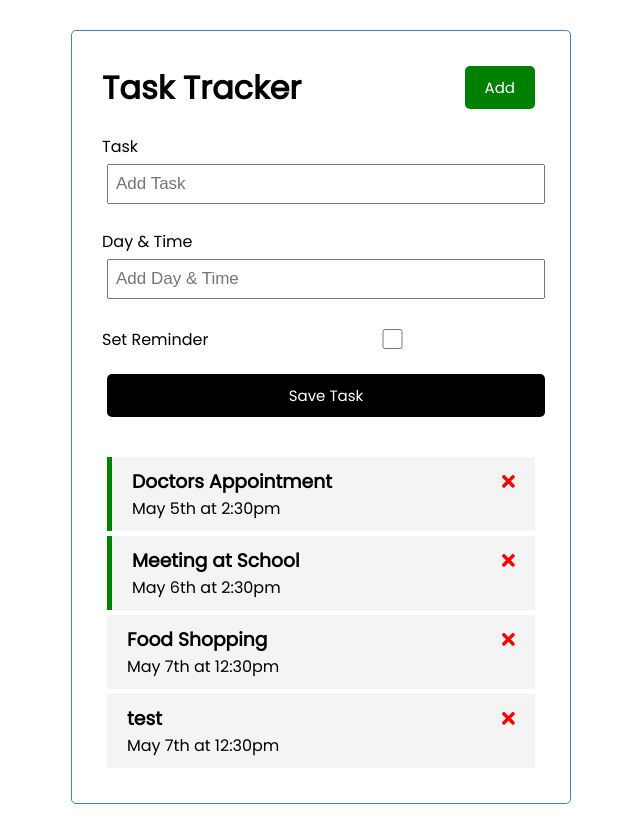
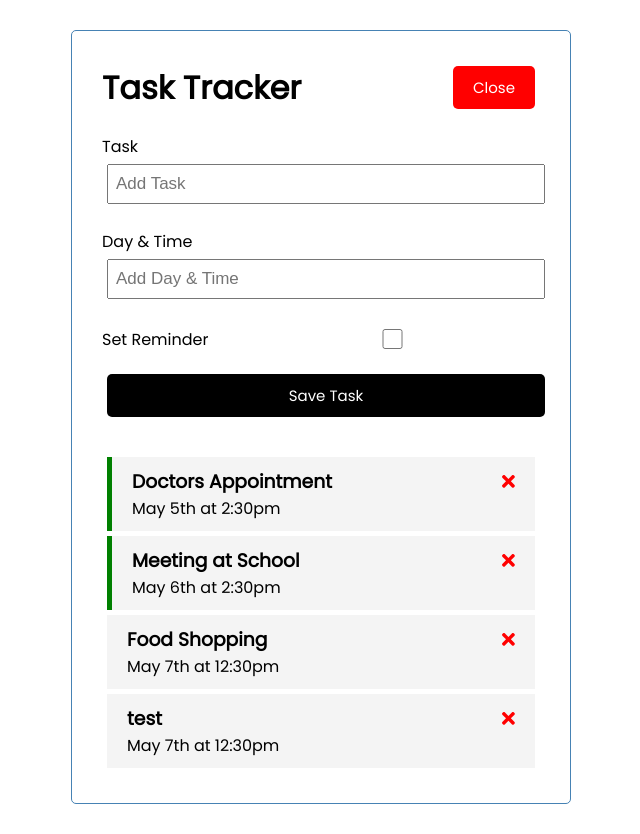
Before and after one commit to Hamsiny/Angular_Task_Tracker_Demo, an Angular app: page / in a window 1280 px wide. Both pictures are taken after a click on the button "Add". Shown: the whole page, without its empty margins (319-959 px from the left). Built offline with nearby package versions, Linux system fonts and the light colour scheme; data requests are answered from the project's data file.

Commit message:
add ui service to toggle showing add task component or not

```diff
--- a/src/app/components/add-task/add-task.component.html
+++ b/src/app/components/add-task/add-task.component.html
@@ -1,4 +1,4 @@
-<form class="add-form" (ngSubmit)="onSubmit()">
+<form *ngIf="showAddTask" class="add-form" (ngSubmit)="onSubmit()">
   <div class="form-control">
     <label for="text">Task</label>
     <input
--- a/src/app/components/add-task/add-task.component.ts
+++ b/src/app/components/add-task/add-task.component.ts
@@ -1,5 +1,7 @@
 import { Component, EventEmitter, OnInit, Output } from '@angular/core';
+import { Subscription } from 'rxjs';
 import { Task } from 'src/app/models/Task';
+import { UiService } from 'src/app/services/ui.service';
 
 @Component({
   selector: 'app-add-task',
@@ -11,8 +13,14 @@ export class AddTaskComponent implements OnInit {
   text!: string;
   day!: string;
   reminder: boolean = false;
+  showAddTask!: boolean;
+  subscription!: Subscription;
 
-  constructor() { }
+  constructor(private uiService: UiService) {
+    this.subscription = this.uiService
+      .onToggle()
+      .subscribe((value) => (this.showAddTask = value));
+  }
 
   ngOnInit(): void {
   }
--- a/src/app/components/header/header.component.html
+++ b/src/app/components/header/header.component.html
@@ -1,8 +1,8 @@
 <header>
   <h1>{{ title }}</h1>
   <app-button
-    color="green"
-    text="Add"
+    color="{{showAddTask ? 'red' : 'green'}}"
+    text="{{showAddTask ? 'Close' : 'Add'}}"
     (btnClick)="toggleAddTask()"
   ></app-button>
 </header>
--- a/src/app/components/header/header.component.ts
+++ b/src/app/components/header/header.component.ts
@@ -1,4 +1,6 @@
 import { Component, OnInit } from '@angular/core';
+import { Subscription } from 'rxjs';
+import { UiService } from 'src/app/services/ui.service';
 
 @Component({
   selector: 'app-header',
@@ -7,12 +9,18 @@ import { Component, OnInit } from '@angular/core';
 })
 export class HeaderComponent implements OnInit {
   title: string = 'Task Tracker';
+  showAddTask!: boolean;
+  subscription!: Subscription;
 
-  constructor() {}
+  constructor(private uiService: UiService) {
+    this.subscription = this.uiService
+      .onToggle()
+      .subscribe((value) => (this.showAddTask = value));
+  }
 
   ngOnInit(): void {}
 
   toggleAddTask() {
-
+    this.uiService.toggleAddTask();
   }
 }
--- /dev/null
+++ b/src/app/services/ui.service.ts
@@ -0,0 +1,21 @@
+import { Injectable } from '@angular/core';
+import { Observable, Subject } from 'rxjs';
+
+@Injectable({
+  providedIn: 'root'
+})
+export class UiService {
+  private showAddTask: boolean = false;
+  private subject = new Subject<any>();
+
+  constructor() { }
+
+  toggleAddTask(): void {
+    this.showAddTask = !this.showAddTask;
+    this.subject.next(this.showAddTask);
+  }
+
+  onToggle(): Observable<any> {
+    return this.subject.asObservable();
+  }
+}
```
Also changed, not shown: 1 other file (tests, documents, lock files or other folders).
